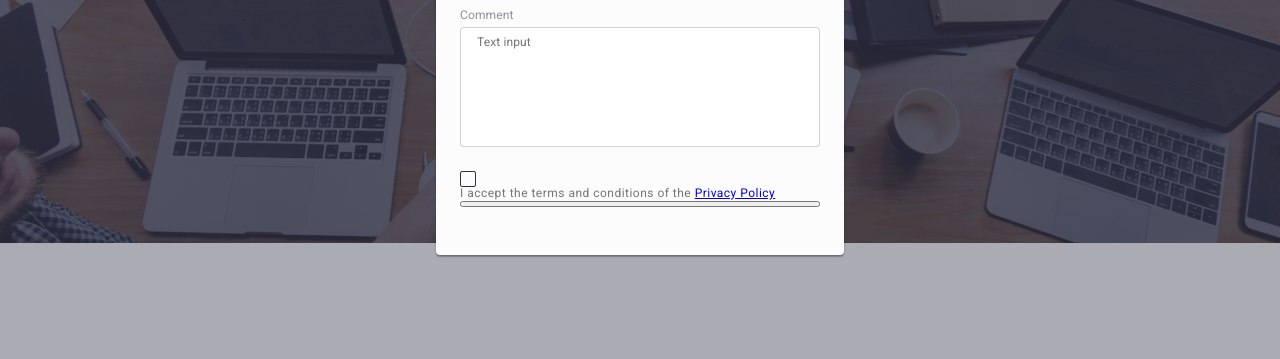
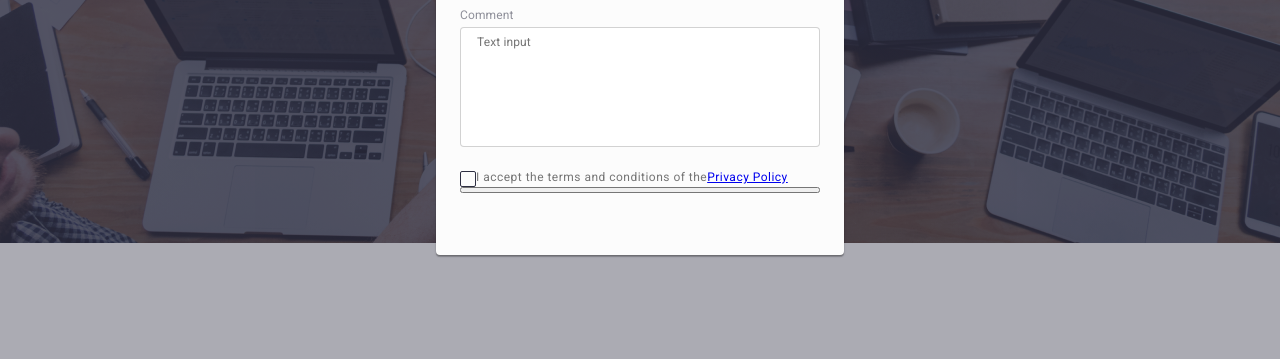
Before and after one commit to Liliya-ivanovna/goit-markup-hw-06, a plain HTML site: page index.html in a window 1280 px wide. Both pictures are taken after a click on the button "Order Service". Shown: the part 433-792 px from the top of the page. Drawn offline with nearby package versions, Linux system fonts and the light colour scheme.

Commit message:
Update styles.css

```diff
--- a/css/styles.css
+++ b/css/styles.css
@@ -662,6 +662,15 @@ font-weight: 400;
     letter-spacing: 0.01em;
 
 }
+.modal-form-check{
+    display: flex;
+    font-weight: 400;
+font-size: 12px;
+line-height: 1.16;
+letter-spacing: 0.04em;
+color: #757575;
+
+}
 .modal-form-check::before{
     width: 16px;
 height: 16px;
```
